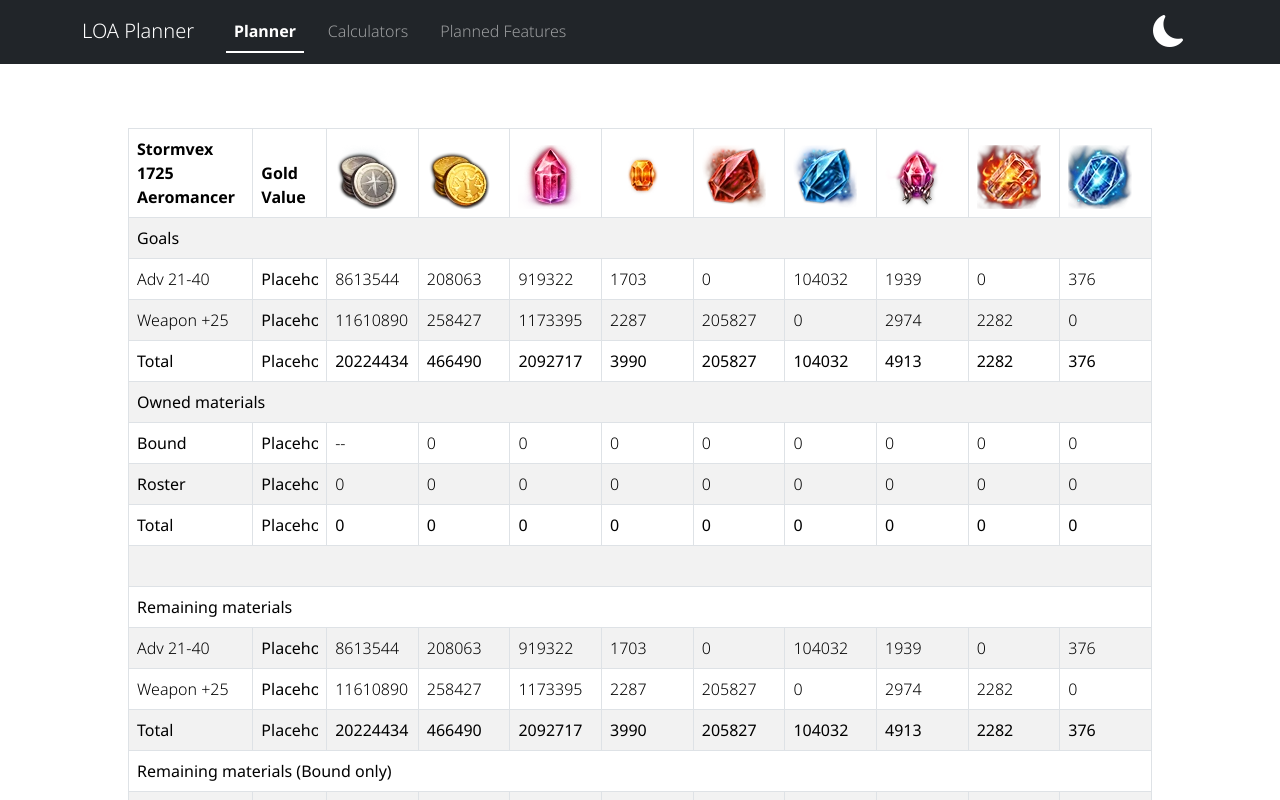
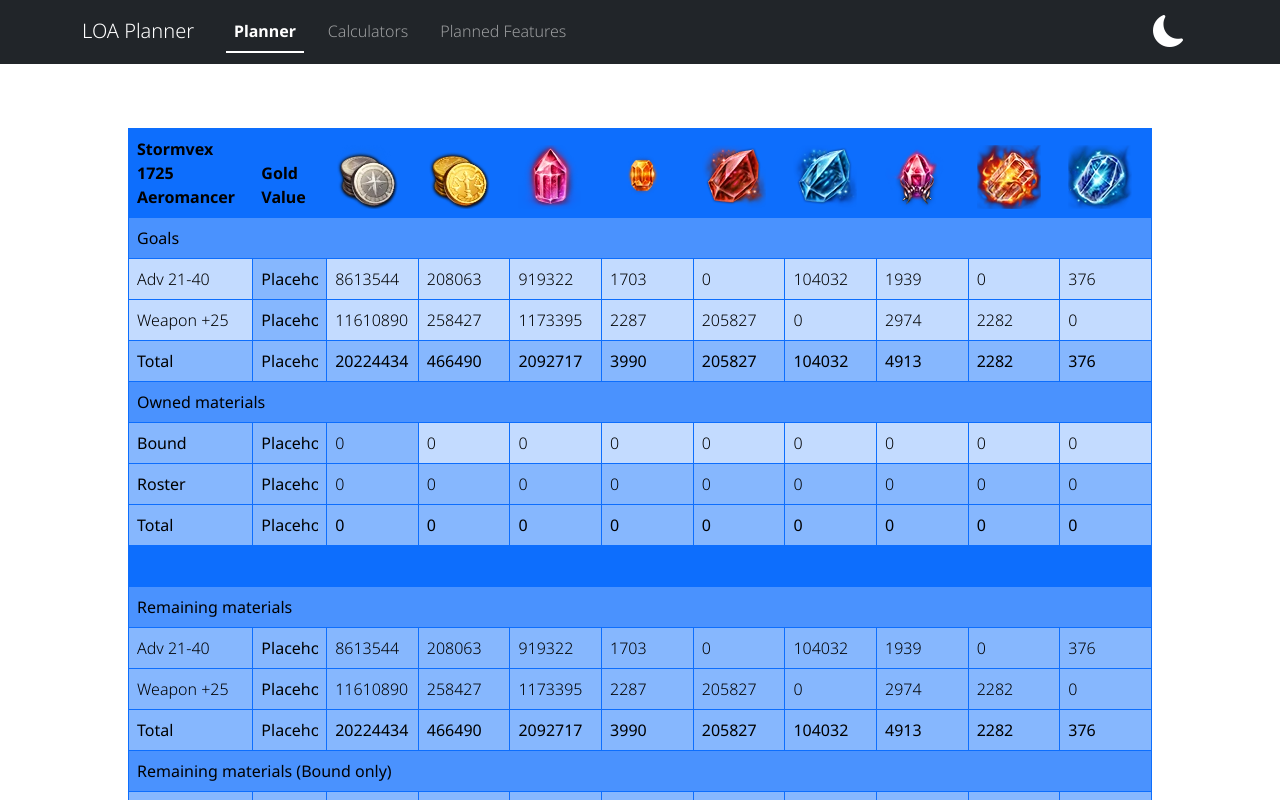
Before and after one commit to md842/loa-planner, a React (Vite) app: page / in a window 1280 px wide. Shown: the top 800 px of the page. Built offline with nearby package versions, Linux system fonts and the light colour scheme.

Commit message:
Custom color formatting
Table now has custom color formatting. Colors are derived from a single variable which will allow for users to easily choose a color theme for the table later. Also improved some logic surrounding enabled/disabled fields.

```diff
--- a/src/components/CharacterCard.css
+++ b/src/components/CharacterCard.css
@@ -1,3 +1,31 @@
+/* Table color formatting */
+
+:root{ /* Sets the table's theme color (other colors are derived from this) */
+  --color: var(--bs-blue);
+}
+
+td, th{ /* Set border color to the table's theme color */
+  border: 1px solid var(--color);
+}
+
+th{ /* Sets table header color to the table's theme color */
+  background-color: var(--color) !important; /* Override Bootstrap default */
+}
+
+.section-title{ /* Sets derived color for section titles */
+  background-color: color-mix(in srgb, var(--color) 75%, white 25%) !important;
+}
+
+.read-only{ /* Sets derived color for read-only fields */
+  background-color: color-mix(in srgb, var(--color) 50%, white 50%) !important;
+}
+
+.writeable{ /* Sets derived color for writeable fields */
+  background-color: color-mix(in srgb, var(--color) 25%, white 75%) !important;
+}
+
+/* Input formatting */
+
 .invis-input{
   /* Hide the visual aspects of the input element */
   background: none;
@@ -19,6 +47,8 @@ input:disabled{ /* Disabled input has same text color as surroundings */
   color: unset;
 }
 
+/* Other formatting */
+
 .bold{ /* Custom bold for gold value and total row */
   font-weight: 400;
 }
--- a/src/components/CharacterCard.tsx
+++ b/src/components/CharacterCard.tsx
@@ -57,7 +57,7 @@ export function CharacterCard(char: Character): JSX.Element{
     goalsTotal = {name: "Total", values: {silver: 0, gold: 0, shards: 0, fusions: 0, reds: 0, blues: 0, leaps: 0, redSolars: 0, blueSolars: 0}};
 
     // Add section title
-    workingTable.push(<tr className="bold" key="goals"><td colSpan={11}>Goals</td></tr>);
+    workingTable.push(<tr className="bold" key="goals"><td className="section-title" colSpan={11}>Goals</td></tr>);
 
     char.goals.forEach((goal: Goal, index: number) => {
       // Build a row for each goal and push it to the table
@@ -77,12 +77,12 @@ export function CharacterCard(char: Character): JSX.Element{
     let workingTable: JSX.Element[] = [];
 
     // Add section title
-    workingTable.push(<tr className="bold" key="ownedMats"><td colSpan={11}>Owned materials</td></tr>);
+    workingTable.push(<tr className="bold" key="ownedMats"><td className="section-title" colSpan={11}>Owned materials</td></tr>);
 
     // Owned materials section
     workingTable.push(<tr key="boundMats">{matRow({name: "Bound", disable: 1})}</tr>);
-    workingTable.push(<tr key="rosterMats">{matRow({name: "Roster", disable: 0})}</tr>);
-    workingTable.push(<tr className="bold" key="totalMats">{matRow({name: "Total", disable: 0})}</tr>);
+    workingTable.push(<tr key="rosterMats">{matRow({name: "Roster", disable: 11})}</tr>);
+    workingTable.push(<tr className="bold" key="totalMats">{matRow({name: "Total", disable: 11})}</tr>);
 
     return workingTable;
   }
@@ -103,7 +103,7 @@ export function CharacterCard(char: Character): JSX.Element{
     let workingTable: JSX.Element[] = [];
 
     // Add section title
-    workingTable.push(<tr className="bold" key="ownedMats"><td colSpan={11}>{fnParams.name}</td></tr>);
+    workingTable.push(<tr className="bold section-title" key="ownedMats"><td className="section-title" colSpan={11}>{fnParams.name}</td></tr>);
 
     char.goals.forEach((goal: Goal, index: number) => {
       // Build a row for each goal and push it to the table
@@ -141,22 +141,28 @@ export function CharacterCard(char: Character): JSX.Element{
 
   function goalRow(fnParams: {goal: Goal, isTotal: boolean, subtract?: Materials}): JSX.Element[]{
     let row: JSX.Element[] = []; // Initialize table row for this goal
-    // Add goal name and calculated gold value to the table row for this goal
-    row.push(<td key="name"><input className="invis-input goal-name" defaultValue={fnParams.goal.name}/></td>);
-    row.push(<td key="goldValue"><input className="invis-input bold" value="Placeholder" disabled/></td>); // TODO: Calculate value using market data once implemented.
+
+    // Add goal name to the table row for this goal
+    if (fnParams.isTotal || fnParams.subtract) // Read-only if "Remaining materials" row or total row
+      row.push(<td className="read-only" key="name"><input className="invis-input goal-name" value={fnParams.goal.name} disabled/></td>);
+    else // Writeable if non-total goal row
+      row.push(<td className="writeable" key="name"><input className="invis-input goal-name" defaultValue={fnParams.goal.name}/></td>);
+
+    // Add calculated gold value to the table row for this goal
+    row.push(<td className="read-only" key="goldValue"><input className="invis-input bold" value="Placeholder" disabled/></td>); // TODO: Calculate value using market data once implemented.
 
     // Build the rest of the table row for this goal by pushing values as <td>
     for (let [key, value] of Object.entries(fnParams.goal.values)){
       if (fnParams.subtract){ // Row is in the "Remaining materials" section
         value = Math.max(0, value - fnParams.subtract[key]) // Must be >= 0
         // Always read only. Ternary expression replaces NaN with "--"
-        row.push(<td key={key}><input className="invis-input" value={Number.isNaN(value) ? "--" : value} readOnly/></td>);
+        row.push(<td className="read-only" key={key}><input className="invis-input" value={Number.isNaN(value) ? "--" : value} disabled/></td>);
       }
       else{ // Row is in the "Goals" section.
-        if (fnParams.isTotal) // If total row, specify readOnly
-          row.push(<td key={key}><input className="invis-input" value={value} readOnly/></td>);
+        if (fnParams.isTotal) // If total row, disable the input
+          row.push(<td className="read-only" key={key}><input className="invis-input" value={value} disabled/></td>);
         else // If goal row, specify change handler
-          row.push(<td key={key}><input className="invis-input" defaultValue={value} onChange={(e) => handleGoalChange(e, key, fnParams.goal)}/></td>);
+          row.push(<td className="writeable" key={key}><input className="invis-input" defaultValue={value} onChange={(e) => handleGoalChange(e, key, fnParams.goal)}/></td>);
       }
     }
     return row;
@@ -166,15 +172,15 @@ export function CharacterCard(char: Character): JSX.Element{
   function matRow(fnParams: {name: string, disable: number}): JSX.Element[]{
     let row: JSX.Element[] = []; // Initialize table row for this goal
     // Add goal name and calculated gold value to the table row for this goal
-    row.push(<td key="name"><input className="invis-input bold" value={fnParams.name} disabled/></td>);
-    row.push(<td key="goldValue"><input className="invis-input bold" value="Placeholder" disabled/></td>); // TODO: Calculate value using market data once implemented.
+    row.push(<td className="read-only" key="name"><input className="invis-input bold" value={fnParams.name} disabled/></td>);
+    row.push(<td className="read-only" key="goldValue"><input className="invis-input bold" value="Placeholder" disabled/></td>); // TODO: Calculate value using market data once implemented.
 
     // Build the rest of the table row for this goal by pushing values as <td>
     for (let i = 0; i < 9; i++){
-      if (i < fnParams.disable) // If disabled field, set to "--" and readOnly
-        row.push(<td key={i}><input className="invis-input" value={"--"} readOnly/></td>);
+      if (i < fnParams.disable) // If disabled field, disable the input
+        row.push(<td className="read-only" key={i}><input className="invis-input" value={0} disabled/></td>);
       else // If enabled field, specify change handler
-        row.push(<td key={i}><input className="invis-input" defaultValue={0}/></td>);
+        row.push(<td className="writeable" key={i}><input className="invis-input" defaultValue={0}/></td>);
     }
 
     return row;
@@ -182,7 +188,7 @@ export function CharacterCard(char: Character): JSX.Element{
 
 
   return(
-    <Table striped bordered hover>
+    <Table hover>
       <thead>
         <tr>
           <th>{char.name}<br/>{char.ilvl} {char.class}</th>
@@ -201,7 +207,7 @@ export function CharacterCard(char: Character): JSX.Element{
       <tbody>
         {goalTable}
         {matsTable}
-        <tr><td colSpan={11}>&nbsp;</td></tr>{/* Blank row as spacer */}
+        <tr><th colSpan={11}>&nbsp;</th></tr>{/* Blank row as spacer */}
         {remTable}
         {remBoundTable}
       </tbody>
```
